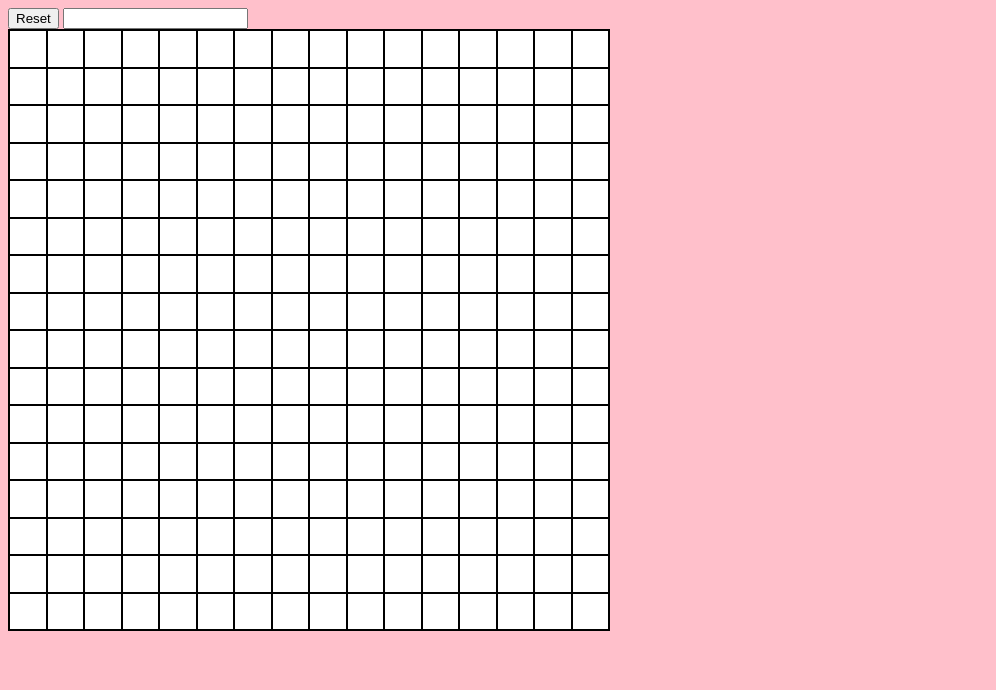
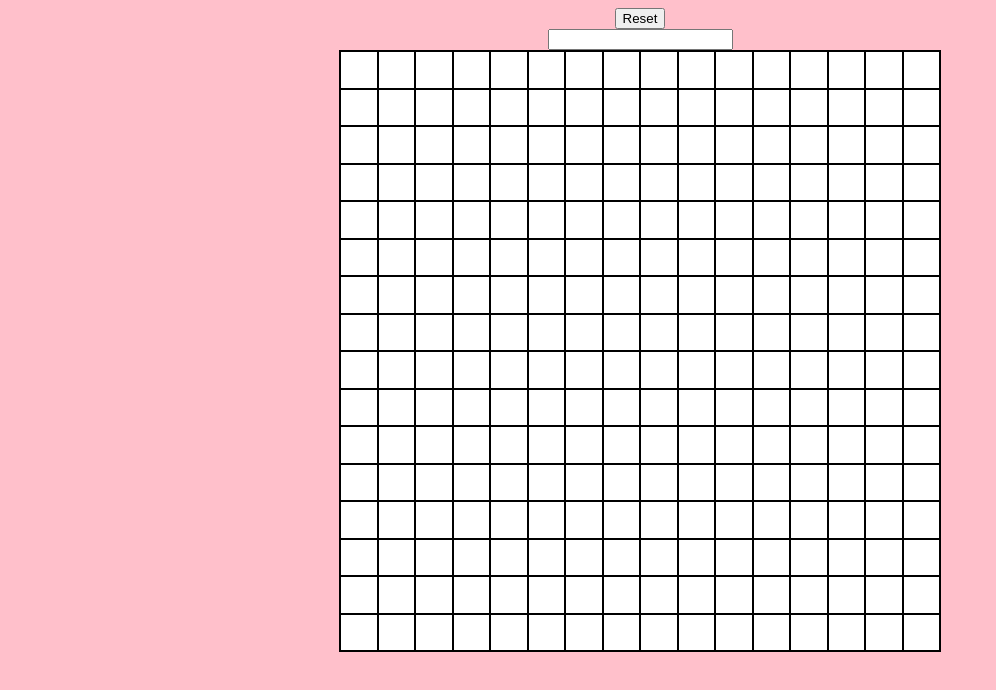
Before and after one commit to mauger1998/etch-a-sketch, a plain HTML site: page index.html in a window 1280 px wide. Shown: the whole page, without its empty margins (0-996 px from the left). Drawn offline with Linux system fonts and the light colour scheme.

Commit message:
Use flex to center everything

```diff
--- a/style.css
+++ b/style.css
@@ -19,6 +19,10 @@ body {
     background-color: pink;
     -webkit-animation: random 5s infinite;
     animation: random 5s infinite;
+    display:flex;
+    flex-direction: column;
+    justify-content: center;
+    align-items: center;
 }
 @keyframes  random {
    15% { background-image: linear-gradient(to right, #000000, #532623, #975420, #bb9900, #a8eb12); }
@@ -26,3 +30,4 @@ body {
    45% { background-image: linear-gradient(to right, #f10808, #e4f806, #15d334, #bb00a5, #a8eb12); }
    60% { background-image: linear-gradient(to right, #2ac759, #e1e90f, #1fb9d0, #7322b9, #9773b0);}
    75% { background-image: linear-gradient(to right, #000000, #532623, #975420, #bb9900, #a8eb12); }
+}
```
